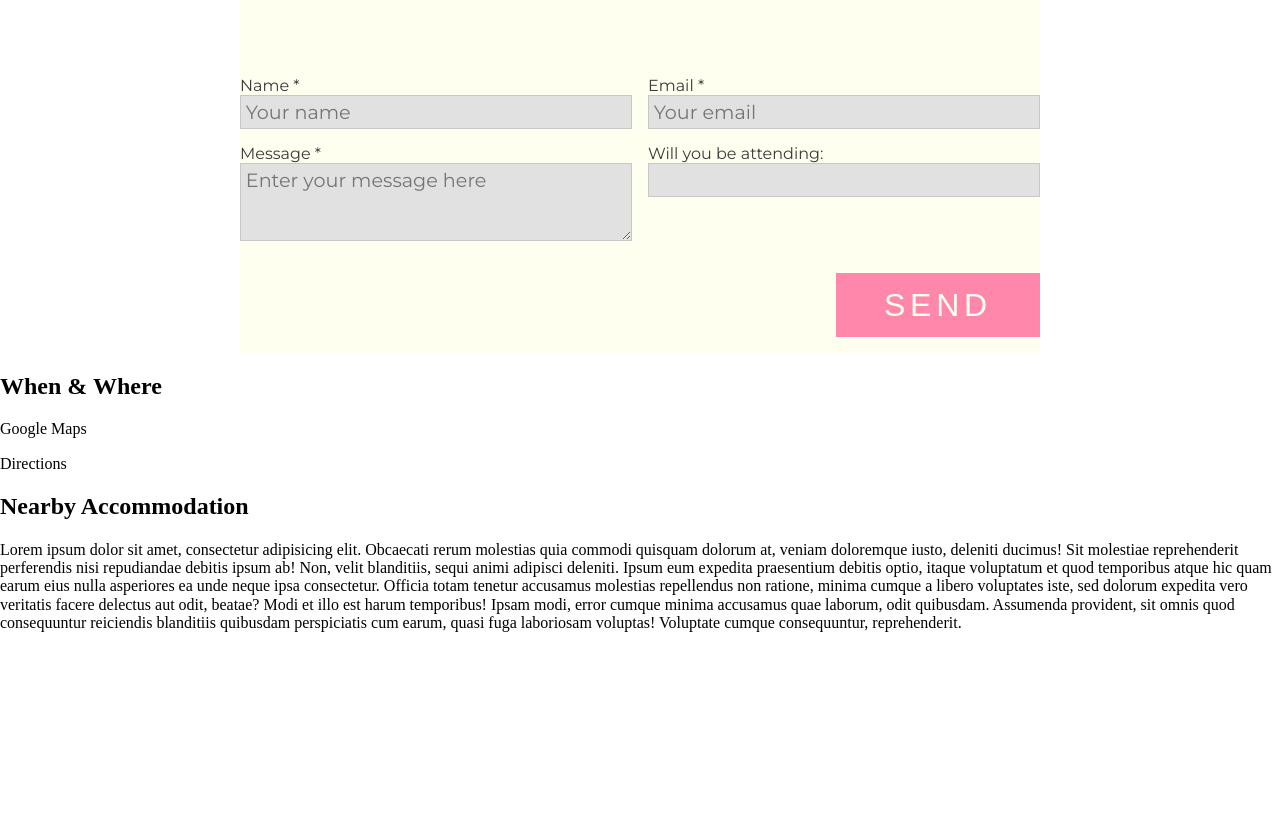
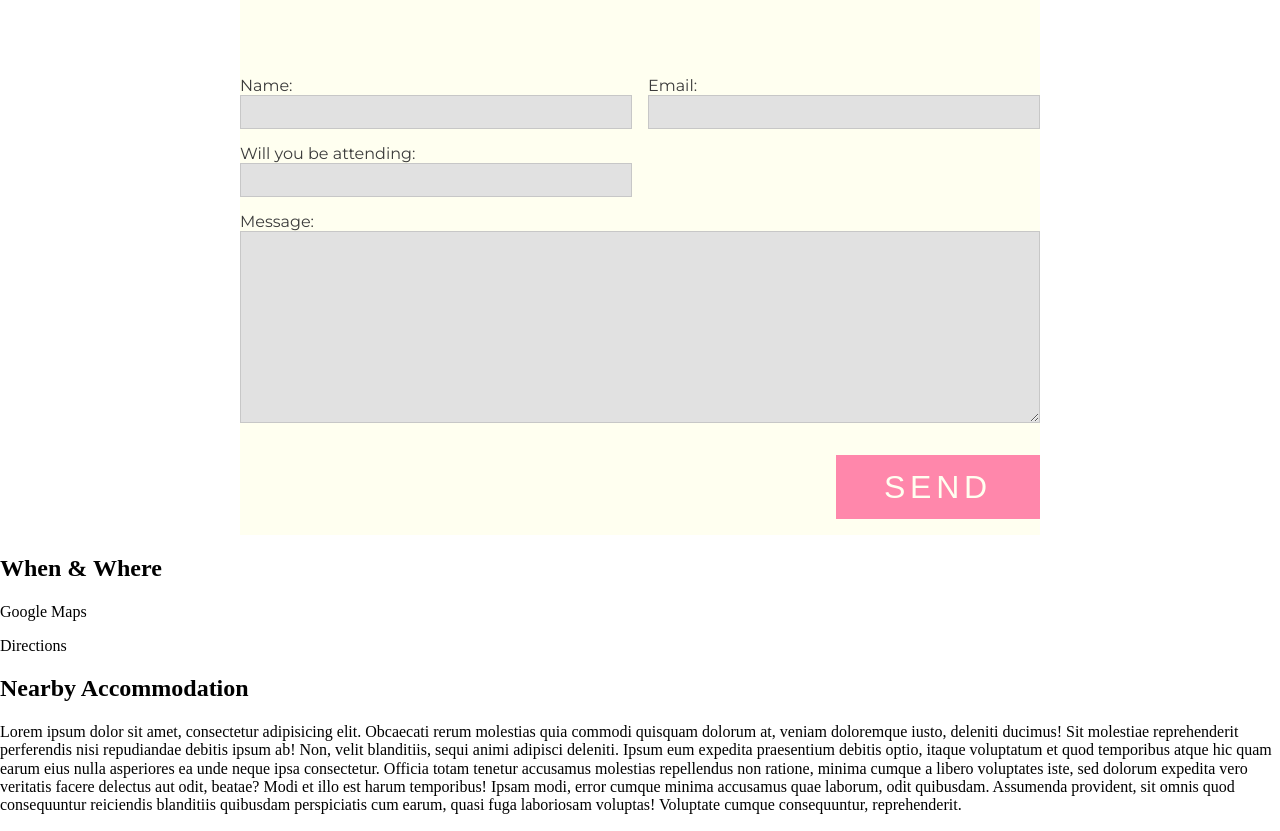
Before and after one commit to cameronshane32/wedding-website, a website: page index.html in a window 1280 px wide. Shown: the part 3803-4634 px from the top of the page. Before the commit the page ends 4452 px from the top, so only its background shows below. Drawn offline with Linux system fonts and the light colour scheme; a web font is replaced by a local one.

Commit message:
setting up mailer

```diff
--- a/index.html
+++ b/index.html
@@ -189,19 +189,20 @@
 
     <h1>RSVP</h1>
     <form action="/rsvp" id="rsvp-form" method="post" role="form">
-      <label for="name">Name &#42;
-        <input id="name" name="name" type="text" placeholder="Your name" required="required">
-      </label>
-      <label for="email">Email &#42;
-        <input id="email" name="email" type="text" placeholder="Your email" required="required">
-      </label>
-      <label for="message">Message &#42;
-        <textarea id="message" name="message" placeholder="Enter your message here" rows="3" required="required"></textarea>
-      </label>
-      <label for="attend">Will you be attending:
-          <input type="text" id="attend" class="attend" required="required">
-      </label>
+        <label class="name">Name:
+          <input type="text" name="name" id="name" required="required">
+        </label>
 
+        <label class="email">Email:
+          <input type="email" id="email" name="email" required="required">
+        </label>
+        <label class="attend">Will you be attending:
+          <input type="text" id="attend" name="attend" required="required">
+        </label>
+
+        <label class="message">Message:
+          <textarea name="message" id="message"></textarea>
+        </label>
 
         <input class="button form-button" type="submit" value="SEND">
     </form>
```
Also changed, not shown: server.js (+5 -6 lines), 2 other files.
